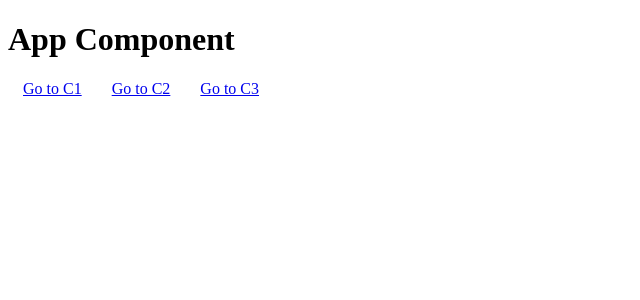
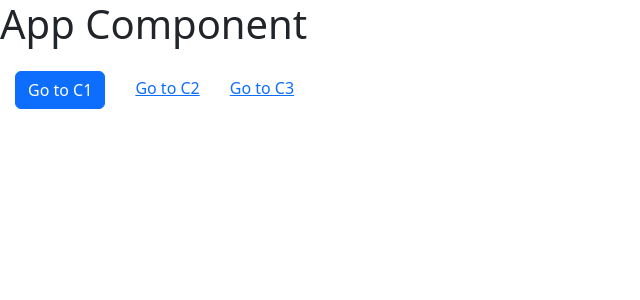
Before and after one commit to EryBkr/Angular, an Angular app: page / in a window 1280 px wide. Shown: the top 300 px of the page, without its empty margins (0-640 px from the left). Built offline with nearby package versions, Linux system fonts and the light colour scheme.

Commit message:
Bootstrap packages was added

```diff
--- a/angular.json
+++ b/angular.json
@@ -30,9 +30,12 @@
               "src/assets"
             ],
             "styles": [
-              "src/styles.scss"
+              "src/styles.scss",
+              "./node_modules/bootstrap/dist/css/bootstrap.min.css"
             ],
-            "scripts": []
+            "scripts": [
+              "./node_modules/bootstrap/dist/js/bootstrap.min.js"
+            ]
           },
           "configurations": {
             "production": {
--- a/package.json
+++ b/package.json
@@ -18,6 +18,7 @@
     "@angular/platform-browser": "^15.2.0",
     "@angular/platform-browser-dynamic": "^15.2.0",
     "@angular/router": "^15.2.0",
+    "bootstrap": "^5.2.3",
     "rxjs": "~7.8.0",
     "tslib": "^2.3.0",
     "zone.js": "~0.12.0"
--- a/src/app/app.component.html
+++ b/src/app/app.component.html
@@ -1,6 +1,7 @@
 <h1>App Component</h1>
 <!-- href kullanmama nedenimiz sayfanın refresh olmasıdır,bu da gereksiz maaliyet demektir -->
-<a routerLink="/c1">Go to C1</a>
+<!-- Bootstrap'i eklediğimiz için,gerekli class ları kullanabiliyoruz -->
+<a class="btn btn-primary" routerLink="/c1">Go to C1</a>
 
 <a routerLink="/c2">Go to C2</a>
 
--- a/src/index.html
+++ b/src/index.html
@@ -6,8 +6,13 @@
   <base href="/">
   <meta name="viewport" content="width=device-width, initial-scale=1">
   <link rel="icon" type="image/x-icon" href="favicon.ico">
+  <!-- YONTEM 1 -->
+  <!--CDN aracılığıyla bootstrap.min.css i ekledik -->
+  <!-- <link href="https://cdn.jsdelivr.net/npm/bootstrap@5.2.3/dist/css/bootstrap.min.css" rel="stylesheet" integrity="sha384-rbsA2VBKQhggwzxH7pPCaAqO46MgnOM80zW1RWuH61DGLwZJEdK2Kadq2F9CUG65" crossorigin="anonymous"> -->
 </head>
 <body>
   <app-root></app-root>
+  <!--CDN aracılığıyla bootstrap.min.js i ekledik -->
+  <!-- <script src="https://cdn.jsdelivr.net/npm/bootstrap@5.2.3/dist/js/bootstrap.min.js" integrity="sha384-cuYeSxntonz0PPNlHhBs68uyIAVpIIOZZ5JqeqvYYIcEL727kskC66kF92t6Xl2V" crossorigin="anonymous"></script> -->
 </body>
 </html>
```
Also changed, not shown: 1 other file (tests, documents, lock files or other folders).
